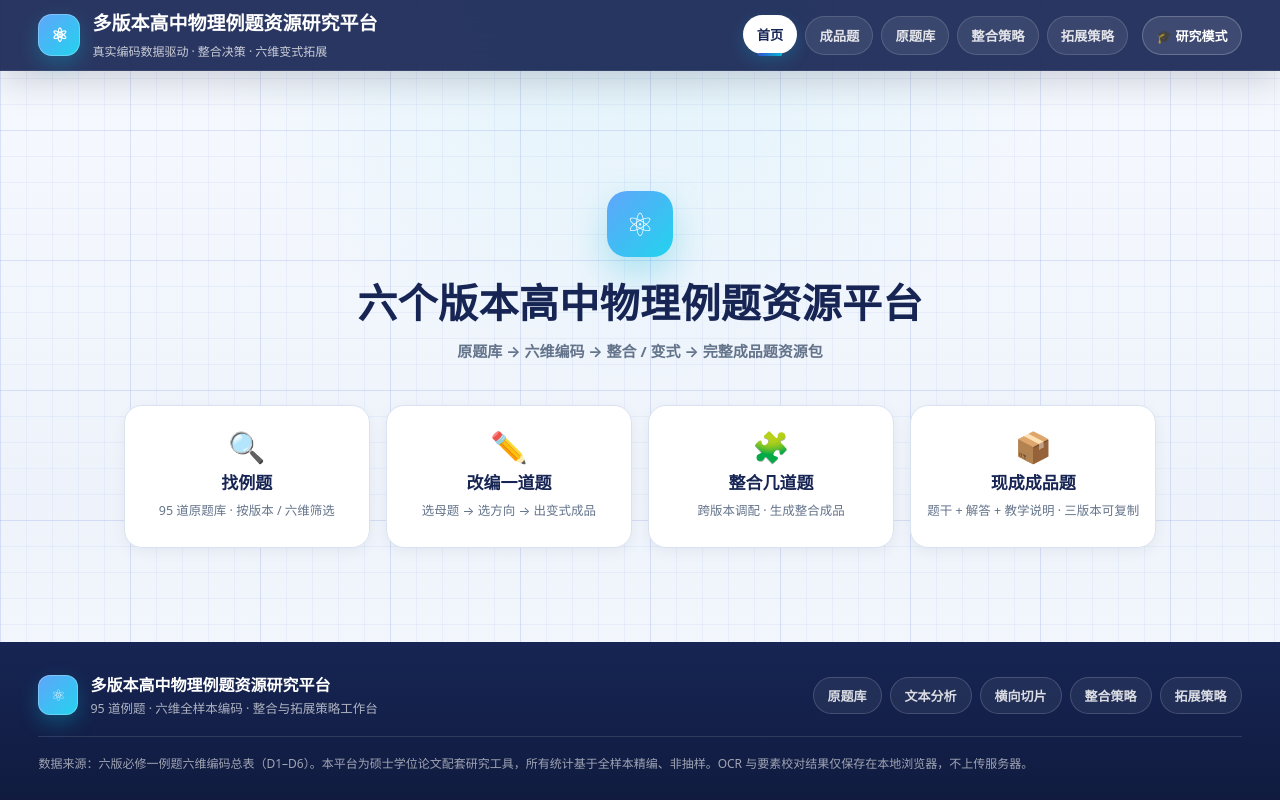
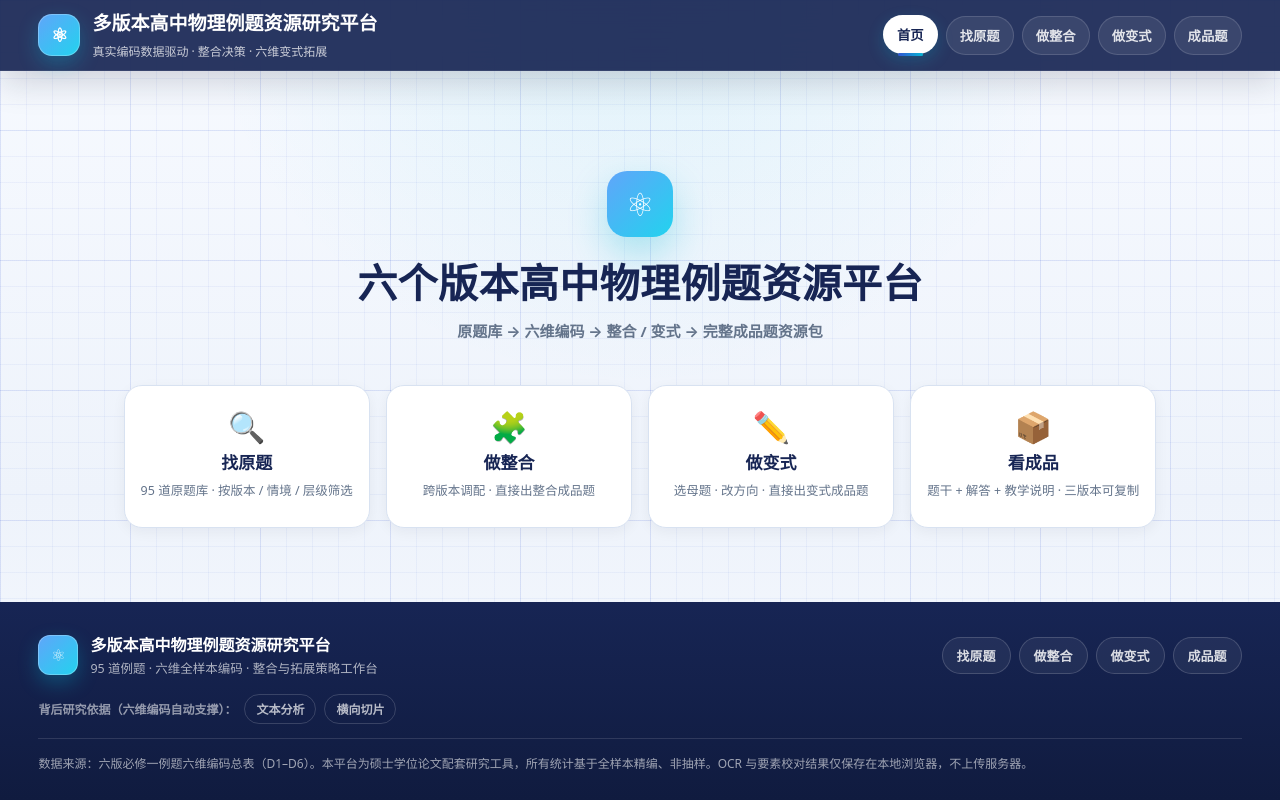
Before and after one commit to fullsu9527-debug/-, a plain HTML site: page index.html in a window 1280 px wide. Drawn offline with Linux system fonts and the light colour scheme.

Commit message:
Make it a tool, not a research backend: 3 core actions, research in the background (v16)
Per feedback (too many modes/indicators; users shouldn't have to figure out
how to use it). Collapse to a mature tool:
- Nav reduced to tool actions: 首页 / 找原题 / 做整合 / 做变式 / 成品题. The
  research dashboards (文本分析, 横向切片) are removed from the main nav, and
  the 备课/研究 mode toggle is removed entirely (no more 'modes').
- Home task cards aligned to the three core actions + output:
  找原题 / 做整合 / 做变式 / 看成品.
- Research moved to the background: a small 'background research basis'
  line in the footer still reaches 文本分析 / 横向切片 for the defense, while
  the six-dimension coding keeps powering the tools internally.

Verified in headless Chromium: nav is the 5 tool items, no mode toggle, task
cards route correctly, 做整合 still outputs the finished problem, footer
research reaches analysis (charts render), no JS errors.

```diff
--- a/index.html
+++ b/index.html
@@ -271,7 +271,11 @@
 .footer-links{display:flex;flex-wrap:wrap;gap:8px}
 .footer-links button{border:1px solid rgba(255,255,255,.16);background:rgba(255,255,255,.06);color:rgba(255,255,255,.84);border-radius:999px;padding:8px 14px;cursor:pointer;font-weight:700;font-size:13px;transition:background .15s ease,color .15s ease,transform .15s ease}
 .footer-links button:hover{background:#fff;color:var(--p2);transform:translateY(-1px)}
-.footer-meta{margin-top:18px;padding-top:16px;border-top:1px solid rgba(255,255,255,.12);font-size:12px;line-height:1.75;color:rgba(255,255,255,.6)}
+.footer-meta{margin-top:14px;padding-top:14px;border-top:1px solid rgba(255,255,255,.12);font-size:12px;line-height:1.75;color:rgba(255,255,255,.6)}
+.footer-research{margin-top:16px;display:flex;align-items:center;flex-wrap:wrap;gap:8px}
+.footer-research .fr-label{font-size:12px;color:rgba(255,255,255,.55);font-weight:700}
+.footer-research button{border:1px solid rgba(255,255,255,.16);background:transparent;color:rgba(255,255,255,.7);border-radius:999px;padding:5px 11px;cursor:pointer;font-size:12px;font-weight:700;transition:.15s}
+.footer-research button:hover{background:rgba(255,255,255,.12);color:#fff}
 @media(max-width:640px){.footer-inner{flex-direction:column;align-items:flex-start}}
 @media print{.site-footer{display:none!important}.nav-toggle{display:none!important}}
 
@@ -415,13 +419,6 @@
 .task-card .tc-sub{font-size:12.5px;color:var(--muted);line-height:1.6}
 @media(max-width:980px){.task-grid{grid-template-columns:repeat(2,1fr)}}
 @media(max-width:480px){.task-grid{grid-template-columns:1fr}}
-/* 模式切换按钮（在导航里，用 a 而非 button，避免被 showPage 的 nav button 选择器捕获） */
-.mode-toggle{display:inline-flex;align-items:center;border:1px solid rgba(255,255,255,.22);background:rgba(255,255,255,.10);color:#fff;border-radius:999px;padding:9px 13px;cursor:pointer;font-weight:800;font-size:13px;white-space:nowrap;transition:background .15s ease,transform .15s ease;margin-left:6px}
-.mode-toggle:hover{background:rgba(255,255,255,.22);transform:translateY(-1px)}
-.mode-toggle:focus-visible{outline:2px solid #fff;outline-offset:2px}
-/* 备课模式：隐藏研究分析类页面入口 */
-body.teacher-mode nav#nav button[data-page="analysis"],body.teacher-mode nav#nav button[data-page="slice"]{display:none}
-@media(max-width:640px){.mode-toggle{width:100%;justify-content:center;margin:4px 0 0}}
 #analysis .chart-grid.collapsed .chart-secondary{display:none}
 #analysis .chart-grid.collapsed .chart-primary{grid-column:1 / -1}
 #ocrPanel.adv-collapsed{display:none}
@@ -432,9 +429,9 @@
 <body>
 <a class="skip-link" href="#main" onclick="event.preventDefault();var m=document.getElementById('main');if(m){m.focus();m.scrollIntoView();}">跳到主内容</a>
 <noscript><div style="margin:0;padding:14px 18px;background:#fff7ed;color:#9a3412;border-bottom:1px solid #fed7aa;font-size:14px;line-height:1.7;text-align:center">本平台为交互式研究网页，95 道例题数据、图表与工具均由 JavaScript 即时生成。请在浏览器中启用 JavaScript 后刷新本页以正常使用。</div></noscript>
-<header><div class="container topbar"><div class="brand"><div class="logo">⚛</div><div>多版本高中物理例题资源研究平台<br><span style="font-size:12px;font-weight:500;opacity:.75">真实编码数据驱动 · 整合决策 · 六维变式拓展</span></div></div><button class="nav-toggle" id="navToggle" type="button" aria-label="打开菜单" aria-expanded="false" aria-controls="nav">☰</button><nav id="nav"><button class="active" data-page="home">首页</button><button data-page="products">成品题</button><button data-page="library">原题库</button><button data-page="analysis">文本分析</button><button data-page="slice">横向切片</button><button data-page="integration">整合策略</button><button data-page="extension">拓展策略</button><a class="mode-toggle" id="modeToggle" role="button" tabindex="0">🎓 研究模式</a></nav></div></header>
+<header><div class="container topbar"><div class="brand"><div class="logo">⚛</div><div>多版本高中物理例题资源研究平台<br><span style="font-size:12px;font-weight:500;opacity:.75">真实编码数据驱动 · 整合决策 · 六维变式拓展</span></div></div><button class="nav-toggle" id="navToggle" type="button" aria-label="打开菜单" aria-expanded="false" aria-controls="nav">☰</button><nav id="nav"><button class="active" data-page="home">首页</button><button data-page="library">找原题</button><button data-page="integration">做整合</button><button data-page="extension">做变式</button><button data-page="products">成品题</button></nav></div></header>
 <main class="container" id="main" tabindex="-1">
-<section id="home" class="page active"><div id="homeMetrics" hidden></div><div class="home-hero"><div class="home-logo">⚛</div><h1 class="home-title">六个版本高中物理例题资源平台</h1><p class="home-tagline">原题库 → 六维编码 → 整合 / 变式 → 完整成品题资源包</p></div><div class="task-grid"><button type="button" class="task-card" onclick="showPage('library')"><span class="tc-ico">🔍</span><b>找例题</b><span class="tc-sub">95 道原题库 · 按版本 / 六维筛选</span></button><button type="button" class="task-card" onclick="showPage('extension')"><span class="tc-ico">✏️</span><b>改编一道题</b><span class="tc-sub">选母题 → 选方向 → 出变式成品</span></button><button type="button" class="task-card" onclick="showPage('integration')"><span class="tc-ico">🧩</span><b>整合几道题</b><span class="tc-sub">跨版本调配 · 生成整合成品</span></button><button type="button" class="task-card" onclick="showPage('products')"><span class="tc-ico">📦</span><b>现成成品题</b><span class="tc-sub">题干 + 解答 + 教学说明 · 三版本可复制</span></button></div></section>
+<section id="home" class="page active"><div id="homeMetrics" hidden></div><div class="home-hero"><div class="home-logo">⚛</div><h1 class="home-title">六个版本高中物理例题资源平台</h1><p class="home-tagline">原题库 → 六维编码 → 整合 / 变式 → 完整成品题资源包</p></div><div class="task-grid"><button type="button" class="task-card" onclick="showPage('library')"><span class="tc-ico">🔍</span><b>找原题</b><span class="tc-sub">95 道原题库 · 按版本 / 情境 / 层级筛选</span></button><button type="button" class="task-card" onclick="showPage('integration')"><span class="tc-ico">🧩</span><b>做整合</b><span class="tc-sub">跨版本调配 · 直接出整合成品题</span></button><button type="button" class="task-card" onclick="showPage('extension')"><span class="tc-ico">✏️</span><b>做变式</b><span class="tc-sub">选母题 · 改方向 · 直接出变式成品题</span></button><button type="button" class="task-card" onclick="showPage('products')"><span class="tc-ico">📦</span><b>看成品</b><span class="tc-sub">题干 + 解答 + 教学说明 · 三版本可复制</span></button></div></section>
 
 <section id="library" class="page"><div class="page-intro">一切结论的源头是这 95 道真实例题，每道都经过六个维度的精细编码。</div><div class="section-title"><h2>95 道教材原题库</h2><p>每道原题均以编码总表中的 D1–D6 为准，并保留原题截图。可筛选、查看、设为拓展母题。</p></div><div class="toolbar"><label>关键词</label><input id="libSearch" placeholder="编号/题名，如 YJ-05、刹车、风力仪" oninput="renderLibrary()"><label>版本</label><select id="libVersion" onchange="renderLibrary()"></select><label>D1 情境</label><select id="libD1" onchange="renderLibrary()"></select><label>D2 模块</label><select id="libD2" onchange="renderLibrary()"></select><label>D6 层级</label><select id="libD6" onchange="renderLibrary()"></select><button class="btn secondary" onclick="resetLibrary()">清空筛选</button><button class="btn ghost" id="libShareBtn" onclick="copyShareLink(this)" title="复制带当前筛选条件的链接，可分享/收藏">🔗 复制筛选链接</button><span class="meta" id="libCount"></span></div><div class="list" id="libraryList"></div><div class="page-next"><button class="btn" onclick="showPage('analysis')">下一步：文本分析 →</button></div></section>
 
@@ -514,13 +511,13 @@
   <div class="container footer-inner">
     <div class="footer-brand"><div class="logo">⚛</div><div class="footer-brand-text"><b>多版本高中物理例题资源研究平台</b><span>95 道例题 · 六维全样本编码 · 整合与拓展策略工作台</span></div></div>
     <div class="footer-links">
-      <button type="button" onclick="showPage('library')">原题库</button>
-      <button type="button" onclick="showPage('analysis')">文本分析</button>
-      <button type="button" onclick="showPage('slice')">横向切片</button>
-      <button type="button" onclick="showPage('integration')">整合策略</button>
-      <button type="button" onclick="showPage('extension')">拓展策略</button>
+      <button type="button" onclick="showPage('library')">找原题</button>
+      <button type="button" onclick="showPage('integration')">做整合</button>
+      <button type="button" onclick="showPage('extension')">做变式</button>
+      <button type="button" onclick="showPage('products')">成品题</button>
     </div>
   </div>
+  <div class="container footer-research"><span class="fr-label">背后研究依据（六维编码自动支撑）：</span><button type="button" onclick="showPage('analysis')">文本分析</button><button type="button" onclick="showPage('slice')">横向切片</button></div>
   <div class="container footer-meta">数据来源：六版必修一例题六维编码总表（D1–D6）。本平台为硕士学位论文配套研究工具，所有统计基于全样本精编、非抽样。OCR 与要素校对结果仅保存在本地浏览器，不上传服务器。</div>
 </footer>
 
@@ -1922,29 +1919,6 @@
   });
 })();
 
-/* v15 备课/研究双模式：默认备课模式（隐藏六维分析/横向切片入口），一键切换到研究模式 */
-(function(){
-  function ready(fn){ if(document.readyState==='loading') document.addEventListener('DOMContentLoaded',fn); else fn(); }
-  ready(function(){
-    var t=document.getElementById('modeToggle'); if(!t) return;
-    function apply(teacher){
-      document.body.classList.toggle('teacher-mode', teacher);
-      t.textContent = teacher ? '🎓 研究模式' : '📋 备课模式';
-      t.setAttribute('title', teacher ? '当前：备课模式（已隐藏六维分析与横向切片）。点击进入研究模式' : '当前：研究模式（显示六维分析）。点击回到备课模式');
-    }
-    var saved=null; try{ saved=localStorage.getItem('pmode'); }catch(e){}
-    var teacher = saved ? saved==='teacher' : true; // 默认备课模式
-    apply(teacher);
-    function toggle(){
-      teacher=!teacher; apply(teacher);
-      try{ localStorage.setItem('pmode', teacher?'teacher':'research'); }catch(e){}
-      if(teacher){ var cur=document.querySelector('.page.active'); if(cur&&(cur.id==='analysis'||cur.id==='slice')&&window.showPage) window.showPage('home'); }
-    }
-    t.addEventListener('click', toggle);
-    t.addEventListener('keydown', function(e){ if(e.key==='Enter'||e.key===' '){ e.preventDefault(); toggle(); } });
-  });
-})();
-
 /* v7.11 每屏一个主角 + 深层内容默认折叠 + 工具页先成品后操作（仅增减显示与折叠，不改渲染逻辑） */
 (function(){
   function ready(fn){ if(document.readyState==='loading') document.addEventListener('DOMContentLoaded',fn); else fn(); }
```
